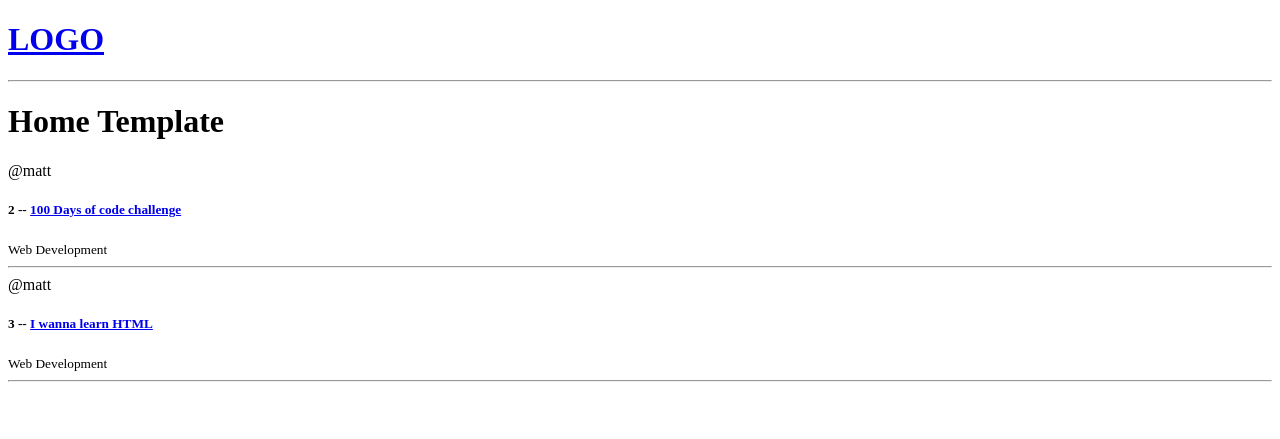
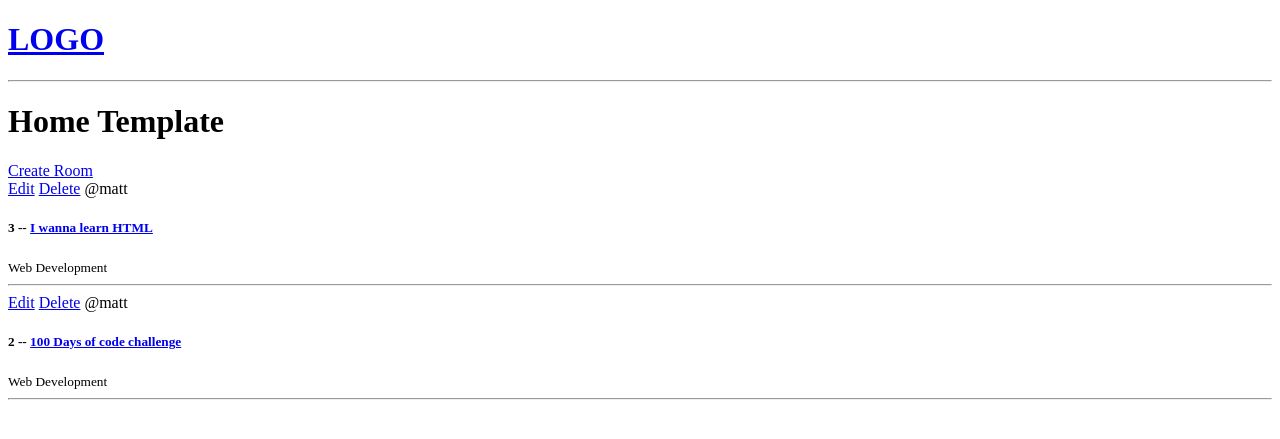
Before and after one commit to mattjensen52/DjangoTutorial, a Django app: page / in a window 1280 px wide. Shown: the top 439 px of the page. Run offline with Django 5.2, Linux system fonts and the light colour scheme; data comes from the database, SQL or seed files in the repository; both versions use the stored data as it was after the commit.

Commit message:
CRUD
added CRUD functionality

```diff
--- a/studybud/base/models.py
+++ b/studybud/base/models.py
@@ -22,6 +22,9 @@ class Room(models.Model):
     updated = models.DateTimeField(auto_now=True)
     created = models.DateTimeField(auto_now_add=True)
 
+    class Meta:
+       ordering = ['-updated', '-created']
+
     def __str__(self):
         return self.name
 
--- a/studybud/base/templates/base/home.html
+++ b/studybud/base/templates/base/home.html
@@ -7,10 +7,14 @@
 
 <div>
 
+    <a href="{% url 'create-room' %}">Create Room</a>
+
 
         <div>
             {% for room in rooms %}
                 <div>
+                    <a href="{% url 'update-room' room.id %}">Edit</a>
+                    <a href="{% url 'delete-room' room.id %}">Delete</a>
                     <span>@{{room.host.username}}</span>
                     <h5>{{room.id}} -- <a href="{% url 'room' room.id %}">{{room.name}}</a></h5>
                     <small>{{room.topic.name}}</small>
--- a/studybud/base/urls.py
+++ b/studybud/base/urls.py
@@ -4,4 +4,8 @@ from . import views
 urlpatterns = [
     path('', views.home, name="home"),
     path('room/<str:pk>/', views.room, name="room"),
+
+    path('create-room/', views.createRoom, name="create-room"),
+    path('update-room/<str:pk>', views.updateRoom, name="update-room"),
+    path('delete-room/<str:pk>', views.deleteRoom, name="delete-room"),
 ]
--- a/studybud/base/views.py
+++ b/studybud/base/views.py
@@ -1,5 +1,6 @@
-from django.shortcuts import render
+from django.shortcuts import render, redirect
 from .models import Room
+from .forms import RoomForm
 
 # Create your views here.
 
@@ -20,3 +21,36 @@ def room(request, pk):
 
     context = {'room': room}
     return render(request, 'base/room.html', context)
+
+def createRoom(request):
+    form = RoomForm()
+    if request.method == 'POST':
+        form = RoomForm(request.POST)
+        if form.is_valid():
+            form.save()
+            return redirect('home')
+
+    context = {'form': form}
+    return render(request, 'base/room_form.html', context)
+
+def updateRoom(request, pk):
+    room = Room.objects.get(id=pk)
+    form = RoomForm(instance=room)
+
+    if request.method == 'POST':
+        form = RoomForm(request.POST, instance=room)
+        if form.is_valid():
+            form.save()
+            return redirect('home')
+
+
+    context = {'form': form}
+    return render(request, 'base/room_form.html', context)
+
+def deleteRoom(request, pk):
+    room = Room.objects.get(id=pk)
+    if request.method == 'POST':
+        room.delete()
+        return redirect('home')
+
+    return render(request, 'base/delete.html', {'obj':room})
```
Also changed, not shown: studybud/base/forms.py (added, +7 -0 lines), studybud/base/templates/base/delete.html (added, +14 -0 lines), studybud/base/templates/base/room_form.html (added, +20 -0 lines), studybud/db.sqlite3.
